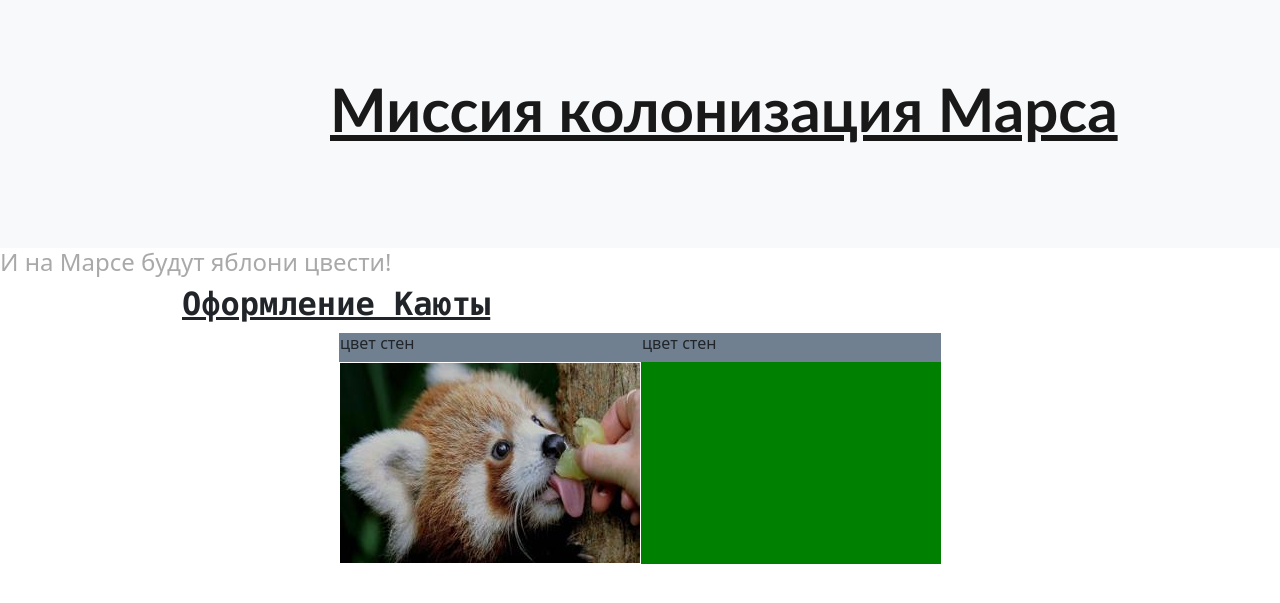
After one commit to Melekh11/Flask, a Flask app: page /table/1/1 in a window 1280 px wide. The commit adds this page. Shown: the top 603 px of the page. Run offline with Flask 2, Linux system fonts and the light colour scheme.

Commit message:
Цвет каюты

```diff
--- /dev/null
+++ b/data/__all_models.py
@@ -0,0 +1,2 @@
+from . import users
+from . import news
--- a/main.py
+++ b/main.py
@@ -38,5 +38,14 @@
     all["pass"] = arr_names
     return render_template("index.html", **all)
 
+
+@app.route("/table/<string:who>/<int:age>")
+def table(who, age):
+    all={}
+    all["who"] = who
+    all["age"] = age
+    return render_template("table.html", **all)
+
+
 if __name__ == '__main__':
     app.run(port=8080, host='127.0.0.1')
--- a/static/css/style.css
+++ b/static/css/style.css
@@ -61,9 +61,38 @@
   font-size: 2em;
   font-weight: 700;
   text-decoration: underline;
-  margin-bottom: 1.5em;
-  margin-top: 1em;
   padding-left: 100px;
+  margin-left: auto;
+  margin-right: auto;
+}
+
+h2{
+  font-size: 8px;
+  margin-bottom: 30px;
+  margin-top: 15px;
+  font-family: 'Ubuntu', 'Lucida Grande', 'Lucida Sans Unicode', 'Geneva', 'Verdana', sans-serif;
+
+}
+
+table{
+  border-color: aquamarine;
+  margin-top: 10px;
+  margin-left: auto;
+  margin-right: auto;
+}
+
+td.color_grey{
+  background: slategrey;
+}
+
+td.color1{
+  background: #ffd6c2;
+  width: 300px;
+}
+
+td.color2{
+  background: green;
+  width: 300px;
 }
 
 div.nothing{
--- /dev/null
+++ b/templates/table.html
@@ -0,0 +1,33 @@
+{% extends "base.html" %}
+
+{% block content %}
+<h1 class="mini">Оформление Каюты</h1>
+<table>
+  <tr>
+    <td class="color_grey">
+        <h6>цвет стен</h6>
+    </td>
+      <td class="color_grey">
+          <h6>цвет стен</h6>
+      </td>
+  </tr>
+
+    <tr>
+        <td>
+            {% if age > 21 %}
+            <img src="/static/img/raveor1.jpg" alt="картинка для мальчиков">
+            {% else %}
+            <img src="/static/img/panda1.jpg" alt="картинка для девочек">
+            {% endif %}
+        </td>
+
+        {% if who == "female" %}
+        <td class="color1"></td>
+        {% else %}
+        <td class="color2"></td>
+        {% endif %}
+    </tr>
+</table>
+
+
+{% endblock %}
```
Also changed, not shown: ans.json (added, +8 -0 lines), data/db_session.py (added, +34 -0 lines), data/news.py (added, +21 -0 lines), data/users.py (added, +20 -0 lines), templates/auto_answer.html (added, +24 -0 lines), static/img/rover1.jpg (renamed from static/img/rover1.png).
